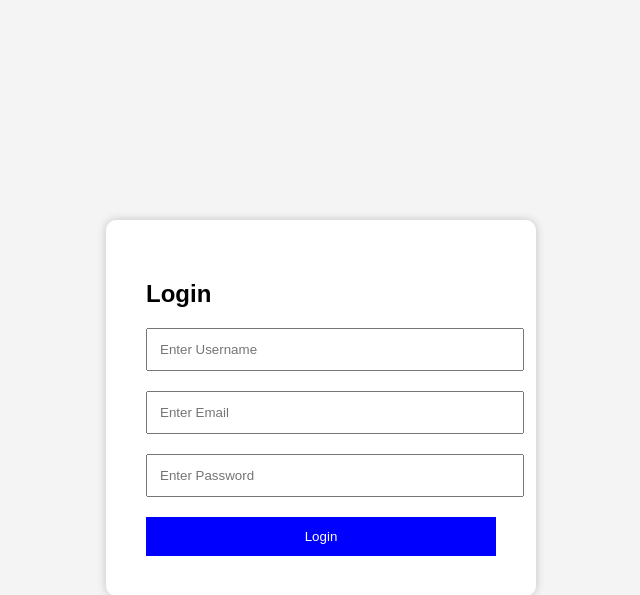
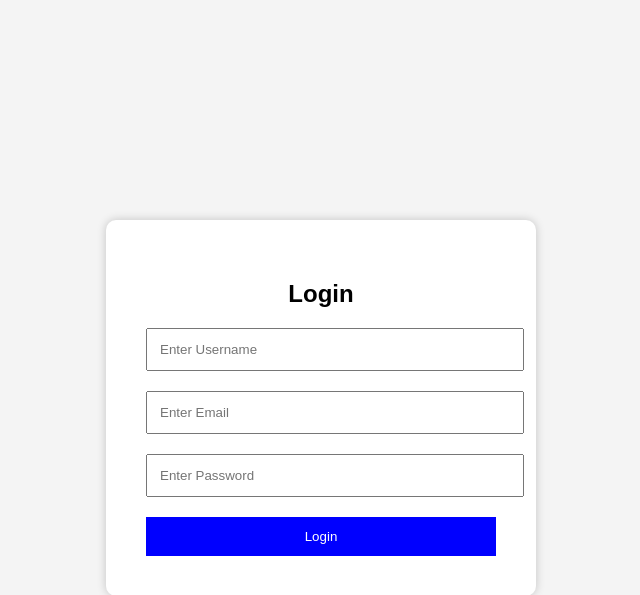
Before and after one commit to nbamrara0/flask-project, a Python web app: template templates/login.html in a window 1280 px wide. Shown: the top 595 px of the page, without its empty margins (319-959 px from the left). Run offline with Jinja, Linux system fonts and the light colour scheme; the template is opened without the code that fills it, so the values that code supplies are empty.

Commit message:
update app.py

```diff
--- a/templates/login.html
+++ b/templates/login.html
@@ -2,7 +2,7 @@
 <html>
 <head>
 
-    <title>Login</title>
+    <title>Login Page</title>
 
     <style>
 
@@ -15,12 +15,17 @@
             height:100vh;
         }
 
-        .box{
+        .login-box{
             background:white;
             padding:40px;
             width:350px;
             border-radius:10px;
-            box-shadow:0 0 10px rgba(0,0,0,0.2);
+            box-shadow:0px 0px 10px rgba(0,0,0,0.2);
+        }
+
+        h2{
+            text-align:center;
+            margin-bottom:20px;
         }
 
         input{
@@ -35,6 +40,7 @@
             background:blue;
             color:white;
             border:none;
+            cursor:pointer;
         }
 
     </style>
@@ -42,7 +48,7 @@
 </head>
 <body>
 
-<div class="box">
+<div class="login-box">
 
     <h2>Login</h2>
 
@@ -58,6 +64,7 @@
                placeholder="Enter Email"
                required>
 
+        <!-- PASSWORD FIELD -->
         <input type="password"
                name="password"
                placeholder="Enter Password"
```
Also changed, not shown: app.py (+9 -8 lines).
